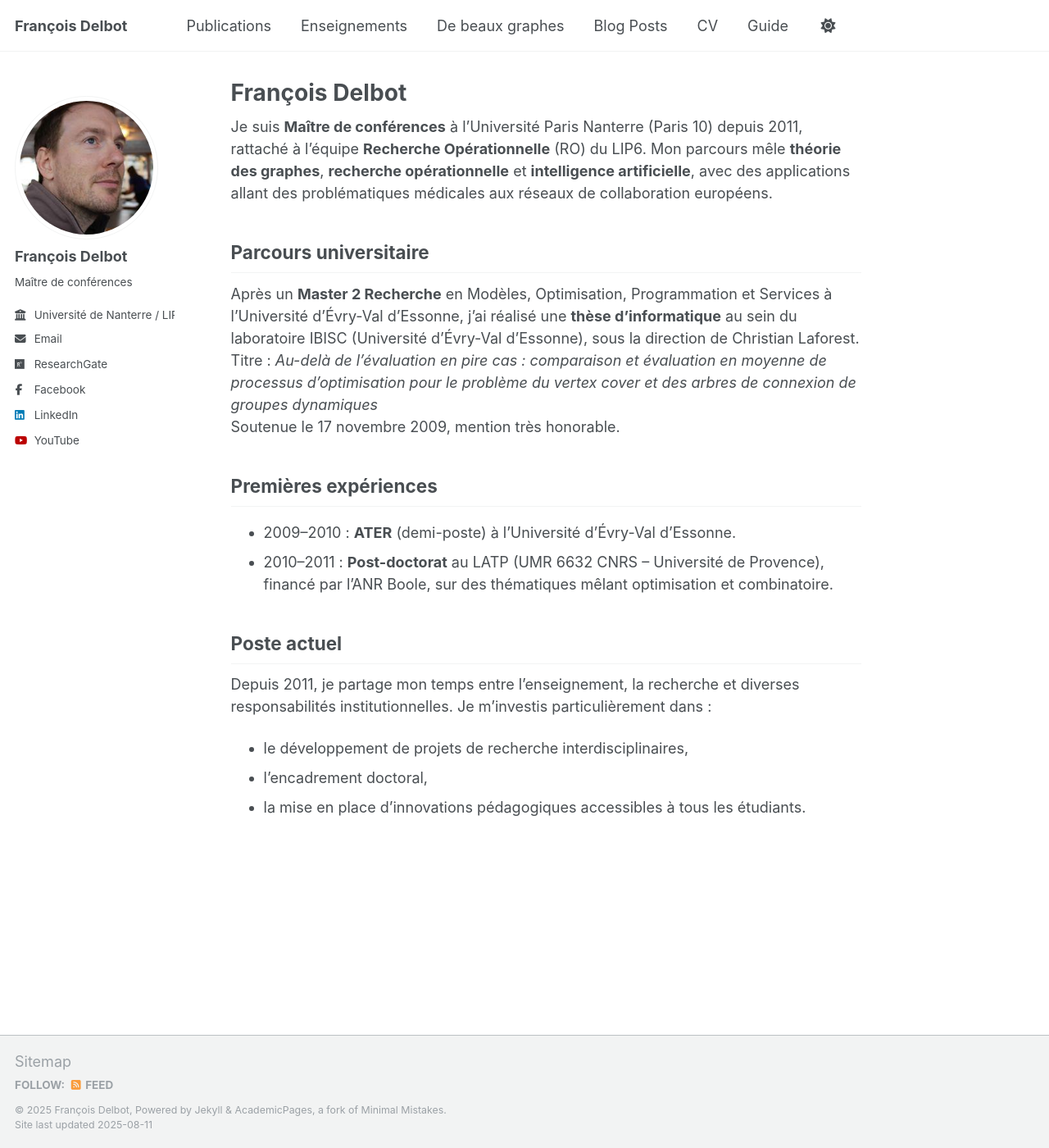
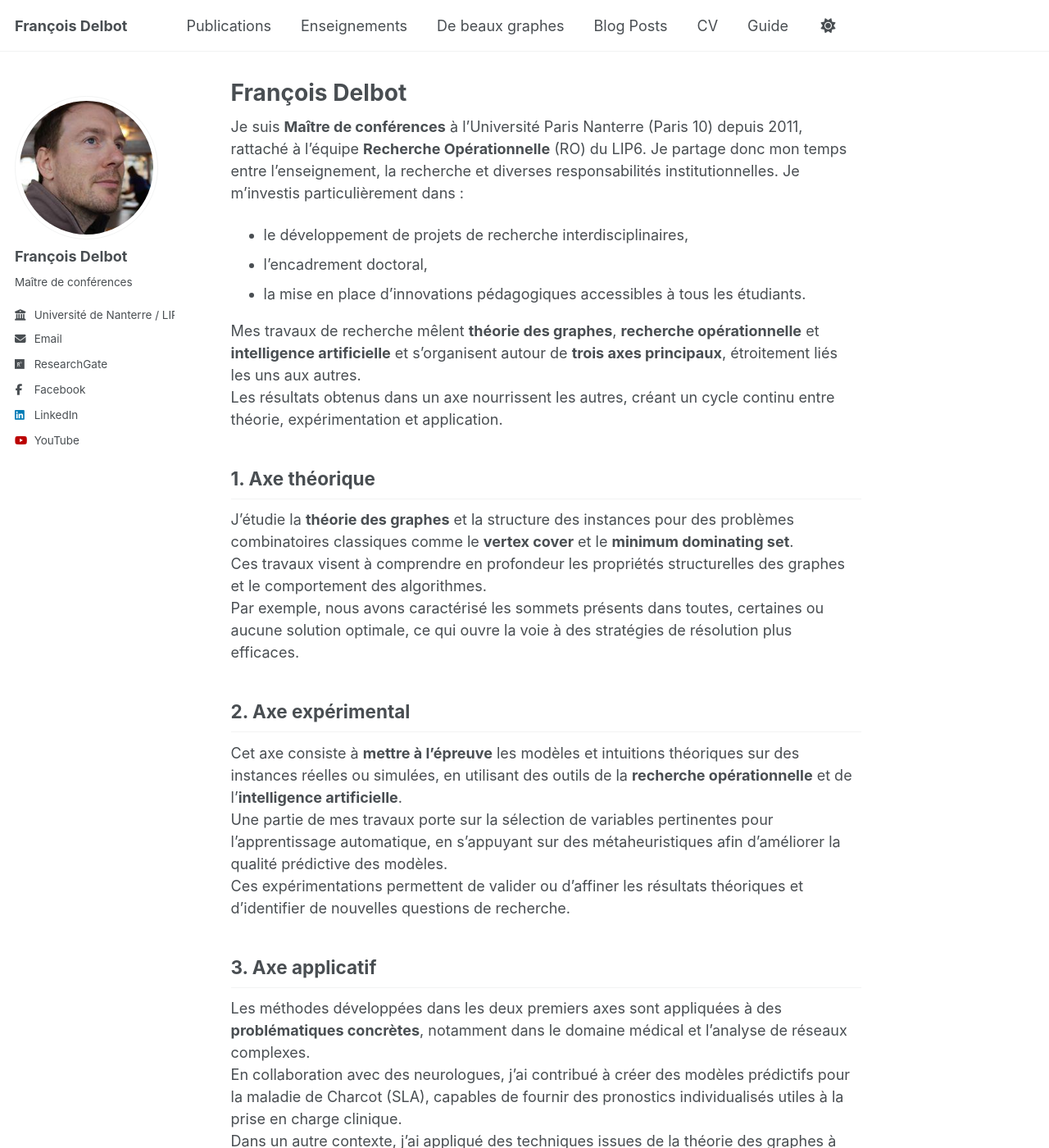
Before and after one commit to fdelbot/fdelbot.github.io, a Jekyll site: the page built from _pages/about.md, in a window 1280 px wide and 1400 px high. Shown: the whole window at 82% size. Built offline with Jekyll 4.4.1, drawn with Linux system fonts in a browser that asks for light colours; a script that is not in the unit is left out; some of the changed text lies outside the part shown.

Commit message:
Update about.md

```diff
--- a/_pages/about.md
+++ b/_pages/about.md
@@ -7,7 +7,36 @@ redirect_from:
   - /about.html
 ---
 
-Je suis **Maître de conférences** à l'Université Paris Nanterre (Paris 10) depuis 2011, rattaché à l’équipe **Recherche Opérationnelle** (RO) du LIP6. Mon parcours mêle **théorie des graphes**, **recherche opérationnelle** et **intelligence artificielle**, avec des applications allant des problématiques médicales aux réseaux de collaboration européens.
+Je suis **Maître de conférences** à l'Université Paris Nanterre (Paris 10) depuis 2011, rattaché à l’équipe **Recherche Opérationnelle** (RO) du LIP6. Je partage donc mon temps entre l’enseignement, la recherche et diverses responsabilités institutionnelles. Je m’investis particulièrement dans :
+- le développement de projets de recherche interdisciplinaires,
+- l’encadrement doctoral,
+- la mise en place d’innovations pédagogiques accessibles à tous les étudiants.
+
+
+Mes travaux de recherche mêlent **théorie des graphes**, **recherche opérationnelle** et **intelligence artificielle** et s'organisent autour de **trois axes principaux**, étroitement liés les uns aux autres.
+Les résultats obtenus dans un axe nourrissent les autres, créant un cycle continu entre théorie, expérimentation et application.
+
+## 1. Axe théorique
+J’étudie la **théorie des graphes** et la structure des instances pour des problèmes combinatoires classiques comme le **vertex cover** et le **minimum dominating set**.
+Ces travaux visent à comprendre en profondeur les propriétés structurelles des graphes et le comportement des algorithmes.
+Par exemple, nous avons caractérisé les sommets présents dans toutes, certaines ou aucune solution optimale, ce qui ouvre la voie à des stratégies de résolution plus efficaces.
+
+## 2. Axe expérimental
+Cet axe consiste à **mettre à l’épreuve** les modèles et intuitions théoriques sur des instances réelles ou simulées, en utilisant des outils de la **recherche opérationnelle** et de l’**intelligence artificielle**.
+Une partie de mes travaux porte sur la sélection de variables pertinentes pour l’apprentissage automatique, en s’appuyant sur des métaheuristiques afin d’améliorer la qualité prédictive des modèles.
+Ces expérimentations permettent de valider ou d’affiner les résultats théoriques et d’identifier de nouvelles questions de recherche.
+
+## 3. Axe applicatif
+Les méthodes développées dans les deux premiers axes sont appliquées à des **problématiques concrètes**, notamment dans le domaine médical et l’analyse de réseaux complexes.
+En collaboration avec des neurologues, j’ai contribué à créer des modèles prédictifs pour la maladie de Charcot (SLA), capables de fournir des pronostics individualisés utiles à la prise en charge clinique.
+Dans un autre contexte, j’ai appliqué des techniques issues de la théorie des graphes à l’analyse de réseaux de collaboration européens (H2020), afin d’identifier les acteurs clés et d’évaluer l’efficacité des politiques de financement.
+
+---
+
+Ces trois axes ne fonctionnent pas en silos :
+- les **résultats théoriques** inspirent de nouvelles approches expérimentales,
+- les **expériences** alimentent la réflexion théorique et révèlent des phénomènes inattendus,
+- les **applications** fournissent des cas réels qui testent la robustesse des modèles et guident l’orientation des recherches fondamentales.
 
 ## Parcours universitaire
 
@@ -19,10 +48,3 @@ Soutenue le 17 novembre 2009, mention très honorable.
 
 - 2009–2010 : **ATER** (demi-poste) à l’Université d’Évry-Val d’Essonne.
 - 2010–2011 : **Post-doctorat** au LATP (UMR 6632 CNRS – Université de Provence), financé par l’ANR Boole, sur des thématiques mêlant optimisation et combinatoire.
-
-## Poste actuel
-
-Depuis 2011, je partage mon temps entre l’enseignement, la recherche et diverses responsabilités institutionnelles. Je m’investis particulièrement dans :
-- le développement de projets de recherche interdisciplinaires,
-- l’encadrement doctoral,
-- la mise en place d’innovations pédagogiques accessibles à tous les étudiants.
```
